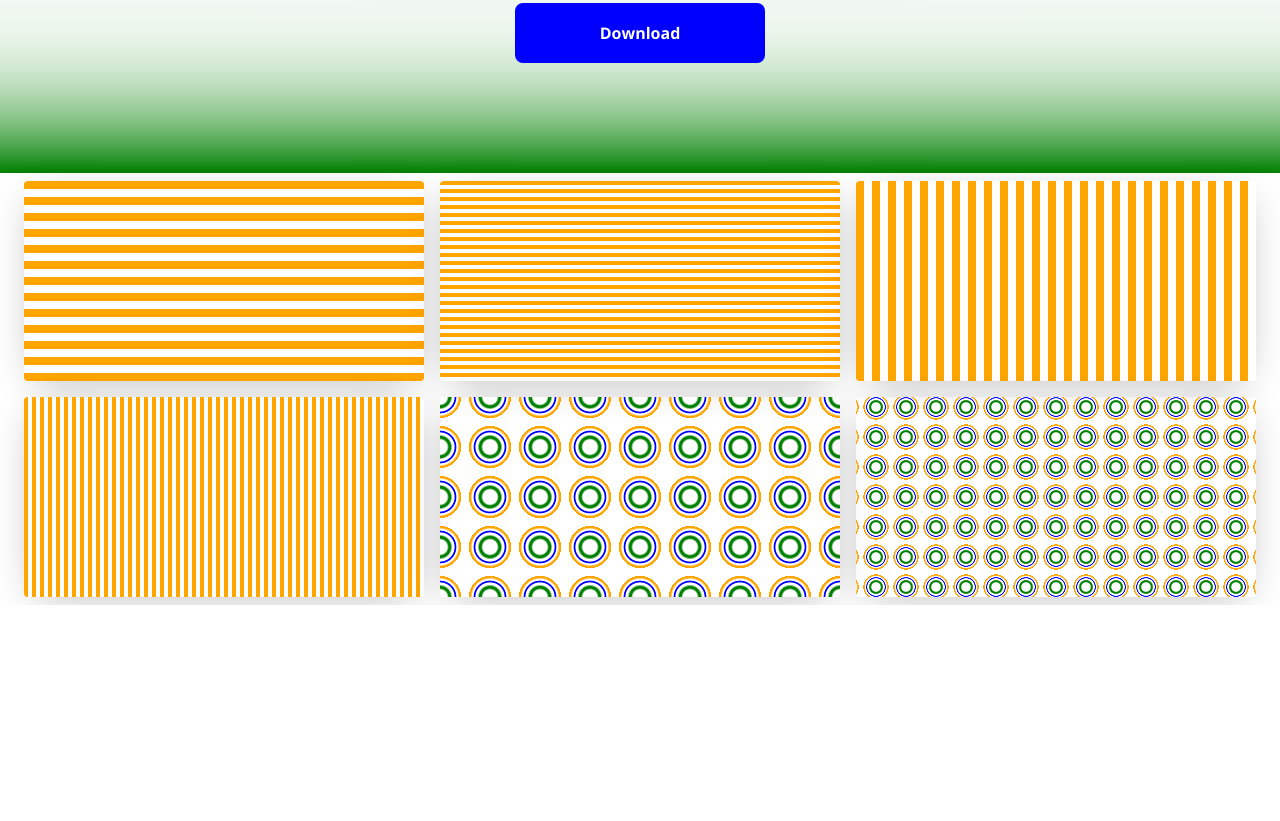
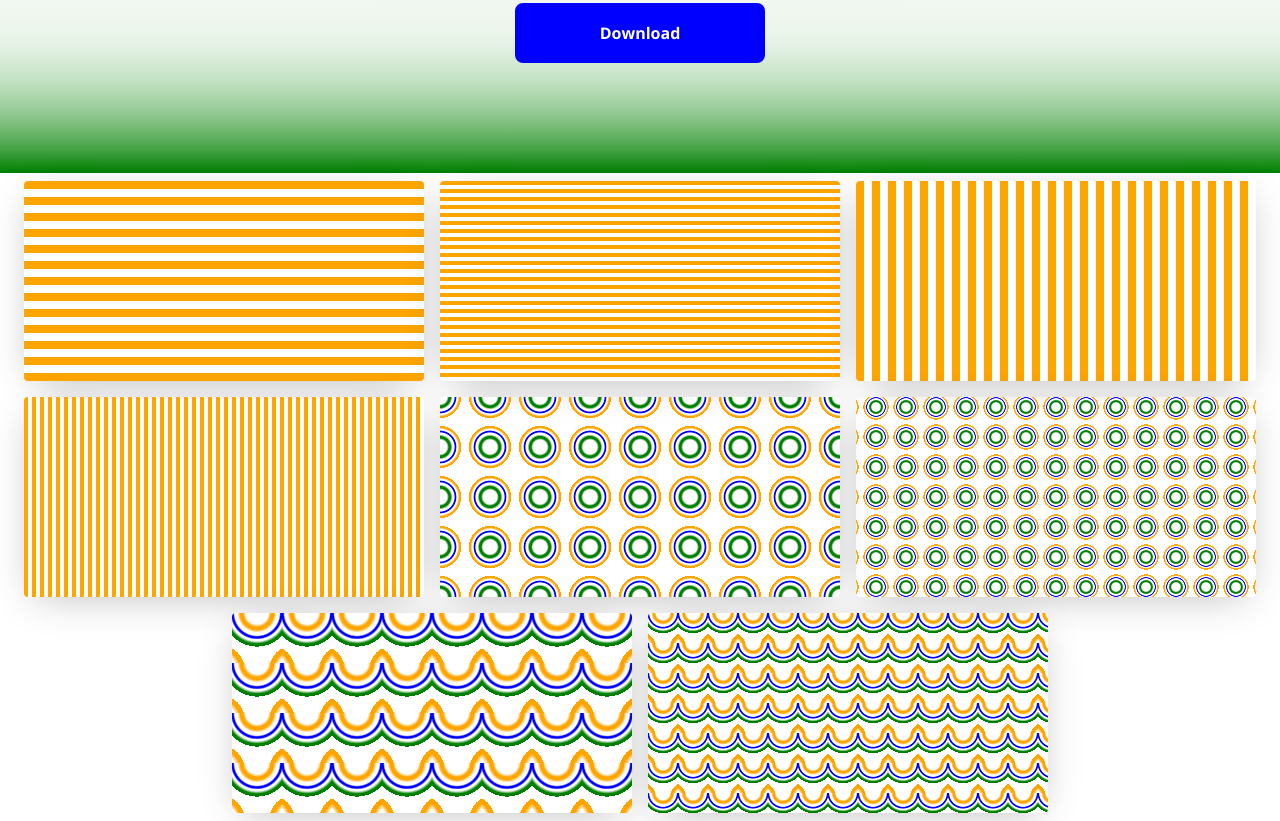
Before and after one commit to greenthera/greenthera.github.io, a website: page mincss/index.html in a window 1280 px wide. Shown: the part 327-1148 px from the top of the page. Before the commit the page ends 932 px from the top, so only its background shows below. Drawn offline with nearby package versions, Linux system fonts and the light colour scheme.

Commit message:
Add waves

```diff
--- a/mincss/css/madeinindia.css
+++ b/mincss/css/madeinindia.css
@@ -80,3 +80,75 @@
   background-position: 50% 50%;
   background-size: 50px 50px;
 }
+
+.wave {
+  background: radial-gradient(
+      circle at top center,
+      white,
+      white 20%,
+      orange,
+      orange 30%,
+      white,
+      white 40%,
+      blue,
+      blue 45%,
+      white,
+      white 50%,
+      green,
+      green 60%,
+      transparent 60%
+    ),
+    radial-gradient(
+      circle at 125% 115%,
+      white,
+      white 20%,
+      orange,
+      orange 30%,
+      transparent 30%
+    ),
+    radial-gradient(
+      circle at -25% 115%,
+      white,
+      white 20%,
+      orange,
+      orange 30%,
+      transparent 30%
+    );
+  background-size: 50px 50px;
+}
+
+.wave-d {
+  background: radial-gradient(
+      circle at top center,
+      white,
+      white 20%,
+      orange,
+      orange 30%,
+      white,
+      white 40%,
+      blue,
+      blue 45%,
+      white,
+      white 50%,
+      green,
+      green 60%,
+      transparent 60%
+    ),
+    radial-gradient(
+      circle at 125% 115%,
+      white,
+      white 20%,
+      orange,
+      orange 30%,
+      transparent 30%
+    ),
+    radial-gradient(
+      circle at -25% 115%,
+      white,
+      white 20%,
+      orange,
+      orange 30%,
+      transparent 30%
+    );
+  background-size: 30px 30px;
+}
--- a/mincss/index.html
+++ b/mincss/index.html
@@ -27,6 +27,8 @@
       <div class="pattern-item card stripe-v-d"></div>
       <div class="pattern-item card polka"></div>
       <div class="pattern-item card polka-d"></div>
+      <div class="pattern-item card wave"></div>
+      <div class="pattern-item card wave-d"></div>
     </div>
     <div class="footer"></div>
   </body>
```
